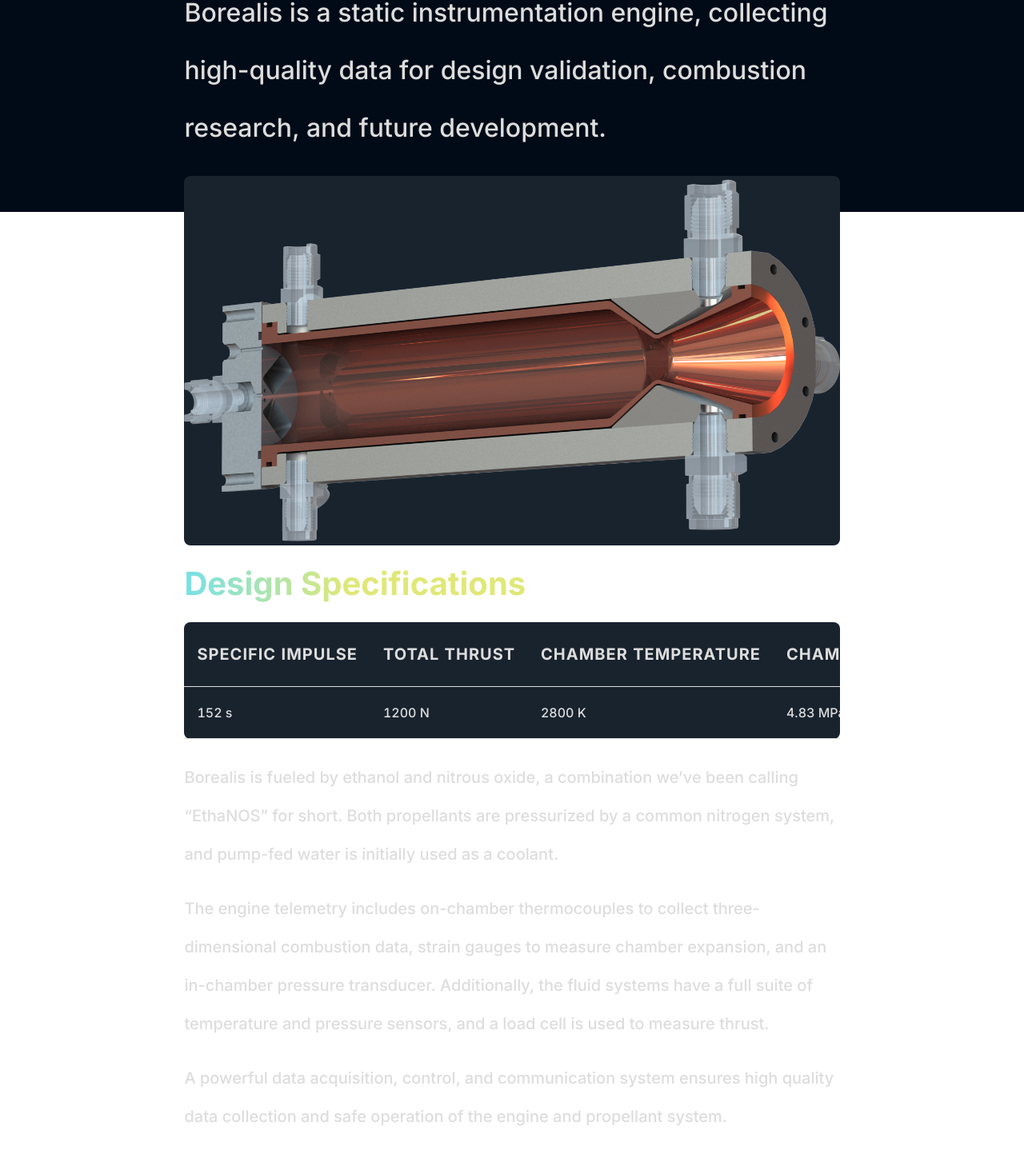
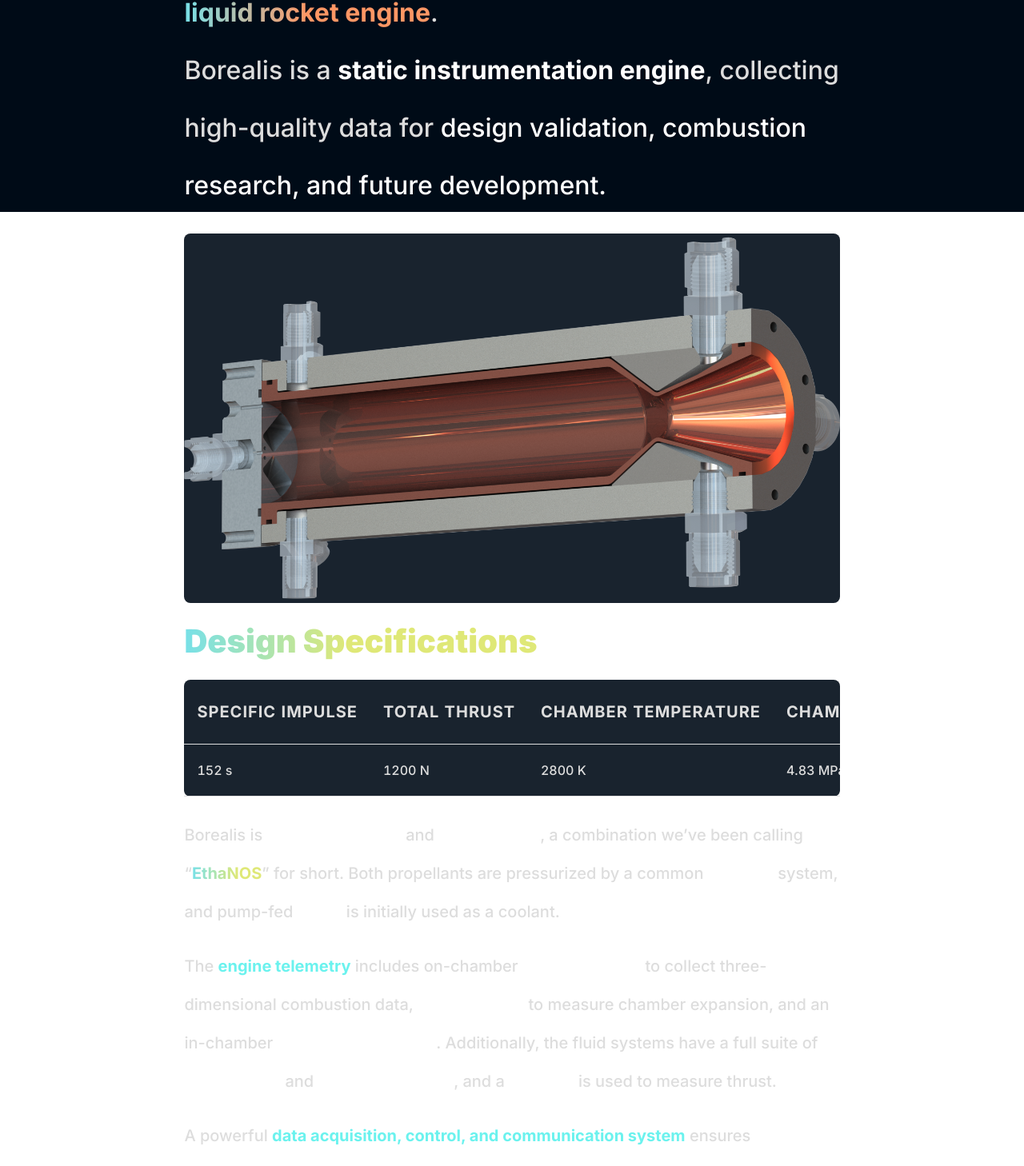
Before and after one commit to ryepropgroup/mach-website, a Next.js app: page /mach-website/engine in a window 1280 px wide. Shown: the part 535-1993 px from the top of the page at 80% size. Built offline with nearby package versions, Linux system fonts and the light colour scheme.

Commit message:
fix: restyle engine page

```diff
--- a/src/pages/_app.tsx
+++ b/src/pages/_app.tsx
@@ -1,5 +1,6 @@
 import "@fontsource/inter/500.css";
 import "@fontsource/inter/700.css";
+import "@fontsource/inter/900.css";
 import "@fontsource/poppins/500.css";
 import "@fontsource/poppins/700.css";
 
--- a/src/pages/engine.tsx
+++ b/src/pages/engine.tsx
@@ -20,7 +20,16 @@ import {
 import Navbar from "@/components/navbar";
 import SocialsFooter from "@/components/socialsFooter";
 import Header from "@/config";
-import { bgStyle, h1Style, linkStyle, p1Style, p2Style } from "@/styles";
+import {
+  b1Style,
+  b2Style,
+  bgStyle,
+  emStyle,
+  h1Style,
+  linkStyle,
+  p1Style,
+  p2Style,
+} from "@/styles";
 
 const thStyle: TableColumnHeaderProps = {
   color: "gray.100",
@@ -45,17 +54,26 @@ export default function Engine() {
           <Heading {...h1Style}>The Borealis</Heading>
           <br />
           <Text {...p1Style}>
-            The{" "}
-            <Text as="span" color="teal.300" fontWeight="bold">
-              Borealis
+            The <Text {...b2Style}>Borealis</Text> is a{" "}
+            <Text {...emStyle}>
+              pressure-fed, bipropellant, semi-regeneratively cooled <br />
             </Text>{" "}
-            is a pressure-fed, bipropellant, semi-regeneratively cooled liquid
-            rocket engine.
+            <Text
+              {...b1Style}
+              bgGradient="linear(to-r, cyan.300 0%, orange.50 50%)"
+              bgClip="text"
+            >
+              liquid rocket engine
+            </Text>
+            .
           </Text>
           <Text {...p1Style}>
-            Borealis is a static instrumentation engine, collecting high-quality
-            data for design validation, combustion research, and future
-            development.
+            Borealis is a{" "}
+            <Text {...b1Style}>static instrumentation engine</Text>, collecting
+            high-quality data for{" "}
+            <Text {...emStyle}>
+              design validation, combustion research, and future development.
+            </Text>
           </Text>
           <br />
           <Box bg="gray.900" rounded="lg">
@@ -94,22 +112,40 @@ export default function Engine() {
           </Box>
           <br />
           <Text {...p2Style}>
-            Borealis is fueled by ethanol and nitrous oxide, a combination
-            we&rsquo;ve been calling &ldquo;EthaNOS&rdquo; for short. Both
-            propellants are pressurized by a common nitrogen system, and
-            pump-fed water is initially used as a coolant.
+            Borealis is <Text {...emStyle}>fueled by</Text>{" "}
+            <Text {...b1Style}>ethanol</Text> and{" "}
+            <Text {...b1Style}>nitrous oxide</Text>, a combination we&rsquo;ve
+            been calling &ldquo;
+            <Text
+              {...b1Style}
+              bgGradient="linear(to-r, cyan.300 0%, yellow.500 66%)"
+              bgClip="text"
+            >
+              EthaNOS
+            </Text>
+            &rdquo; for short. Both propellants are pressurized by a common{" "}
+            <Text {...b1Style}>nitrogen</Text> system, and pump-fed{" "}
+            <Text {...b1Style}>water</Text> is initially used as a coolant.
           </Text>
           <Text {...p2Style}>
-            The engine telemetry includes on-chamber thermocouples to collect
-            three-dimensional combustion data, strain gauges to measure chamber
-            expansion, and an in-chamber pressure transducer. Additionally, the
-            fluid systems have a full suite of temperature and pressure sensors,
-            and a load cell is used to measure thrust.
+            The <Text {...b2Style}>engine telemetry</Text> includes on-chamber{" "}
+            <Text {...b1Style}>thermocouples</Text> to collect three-dimensional
+            combustion data, <Text {...b1Style}>strain gauges</Text> to measure
+            chamber expansion, and an in-chamber{" "}
+            <Text {...b1Style}>pressure transducer</Text>. Additionally, the
+            fluid systems have a full suite of{" "}
+            <Text {...b1Style}>temperature</Text> and{" "}
+            <Text {...b1Style}>pressure sensors</Text>, and a{" "}
+            <Text {...b1Style}>load cell</Text> is used to measure thrust.
           </Text>
           <Text {...p2Style}>
-            A powerful data acquisition, control, and communication system
-            ensures high quality data collection and safe operation of the
-            engine and propellant system.
+            A powerful{" "}
+            <Text {...b2Style}>
+              data acquisition, control, and communication system
+            </Text>{" "}
+            ensures <Text {...b1Style}>high quality data collection</Text> and{" "}
+            <Text {...b1Style}>safe operation</Text> of the engine and
+            propellant system.
           </Text>
           <br />
           <SimpleGrid minChildWidth="392px" spacing="20px">
@@ -140,8 +176,11 @@ export default function Engine() {
             After our initial hot-fire, we&rsquo;ll continue to use Borealis as
             a research and development engine while we work on flightweight
             successors. Major experiments are slated to test and collect
-            extensive data on design variations for injectors, cooling systems,
-            propellant ratio, and more.
+            extensive data on design variations for{" "}
+            <Text {...emStyle}>injectors</Text>,{" "}
+            <Text {...emStyle}>cooling systems</Text>,{" "}
+            <Text {...emStyle}>propellant ratio</Text>,{" "}
+            <Text {...emStyle}>and more</Text>.
           </Text>
           <br />
           <Text {...p1Style}>
@@ -150,11 +189,11 @@ export default function Engine() {
           <br />
           <Text {...p1Style}>
             See if we already have answers in our{" "}
-            <Link {...linkStyle} fontSize="2xl" href="/mach-website/faq">
+            <Link {...linkStyle} href="/mach-website/faq">
               FAQ
             </Link>
             , or{" "}
-            <Link {...linkStyle} fontSize="2xl" href="/mach-website/contact">
+            <Link {...linkStyle} href="/mach-website/contact">
               contact us
             </Link>
             !
--- a/src/styles.ts
+++ b/src/styles.ts
@@ -26,13 +26,13 @@ export const h1Style: HeadingProps = {
   bgClip: "text",
   bgGradient: "linear(to-r, cyan.300 0%, yellow.500 25%)",
   fontSize: "4xl",
-  fontWeight: "bold",
+  fontWeight: "extrabold",
 };
 
 export const h2Style: HeadingProps = {
   color: "teal.300",
   fontSize: "3xl",
-  fontWeight: "bold",
+  fontWeight: "extrabold",
 };
 
 export const h3Style: HeadingProps = {
@@ -69,8 +69,9 @@ export const b2Style: TextProps = {
 };
 
 export const emStyle: TextProps = {
-  as: "span",
+  as: "em",
   color: "white",
+  fontStyle: "normal",
 };
 
 export const liStyle: ListItemProps = {
```
